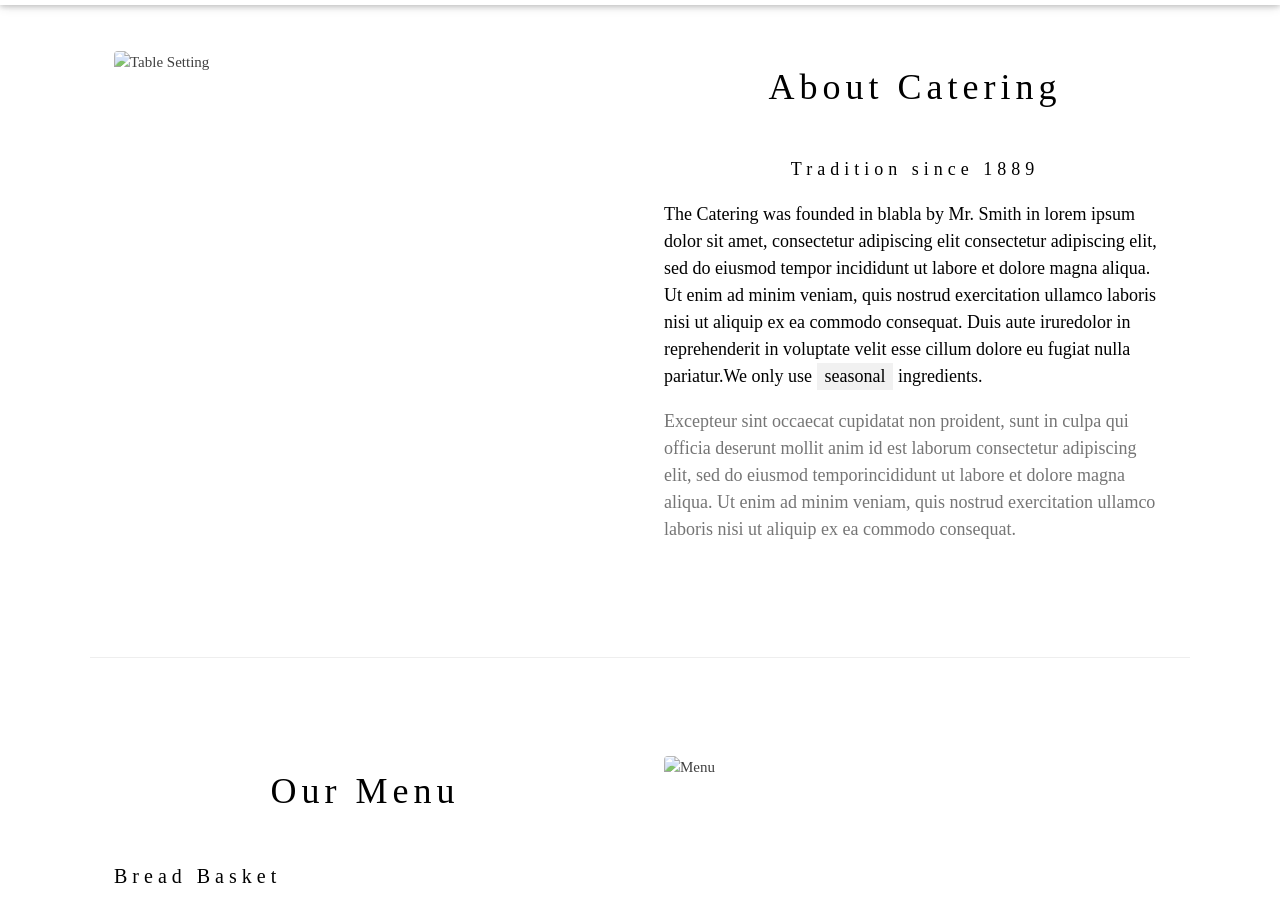
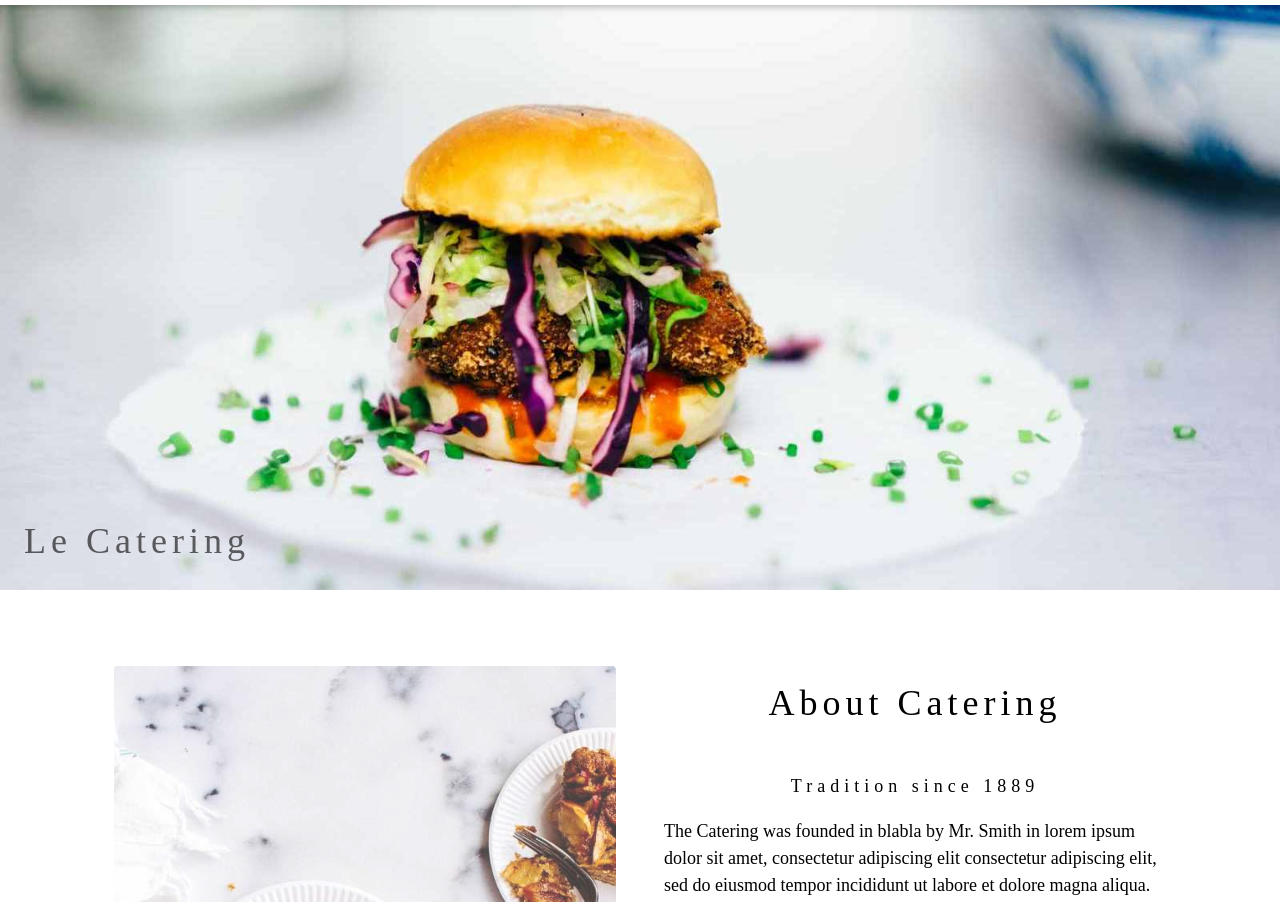
Before and after one commit to RobertAt100Percent/YBL-Website, a plain HTML site: page index.html in a window 1280 px wide. Shown: the part 50-952 px from the top of the page. Drawn offline with nearby package versions, Linux system fonts and the light colour scheme; the site is published under a folder, as on GitHub Pages, so addresses that start at the root find nothing.

Commit message:
fixed imgs

```diff
--- a/index.html
+++ b/index.html
@@ -30,7 +30,7 @@ h1, h2, h3, h4, h5, h6 {
 
 <!-- Header -->
 <header class="w3-display-container w3-content w3-wide" style="max-width:1600px;min-width:500px" id="home">
-  <img class="w3-image" src="/Images/hamburger.jpg" alt="Hamburger Catering" width="1600" height="800">
+  <img class="w3-image" src="Images/hamburger.jpg"Hamburger Catering" width="1600" height="800">
   <div class="w3-display-bottomleft w3-padding-large w3-opacity">
     <h1 class="w3-xxlarge">Le Catering</h1>
   </div>
@@ -42,7 +42,7 @@ h1, h2, h3, h4, h5, h6 {
   <!-- About Section -->
   <div class="w3-row w3-padding-64" id="about">
     <div class="w3-col m6 w3-padding-large w3-hide-small">
-     <img src="/Images/tablesetting2.jpg" class="w3-round w3-image w3-opacity-min" alt="Table Setting" width="600" height="750">
+     <img src="Images/tablesetting2.jpg" class="w3-round w3-image w3-opacity-min" alt="Table Setting" width="600" height="750">
     </div>
 
     <div class="w3-col m6 w3-padding-large">
@@ -76,7 +76,7 @@ h1, h2, h3, h4, h5, h6 {
     </div>
 
     <div class="w3-col l6 w3-padding-large">
-      <img src="/Images/tablesetting.jpg" class="w3-round w3-image w3-opacity-min" alt="Menu" style="width:100%">
+      <img src="Images/tablesetting.jpg" class="w3-round w3-image w3-opacity-min" alt="Menu" style="width:100%">
     </div>
   </div>
 
```
